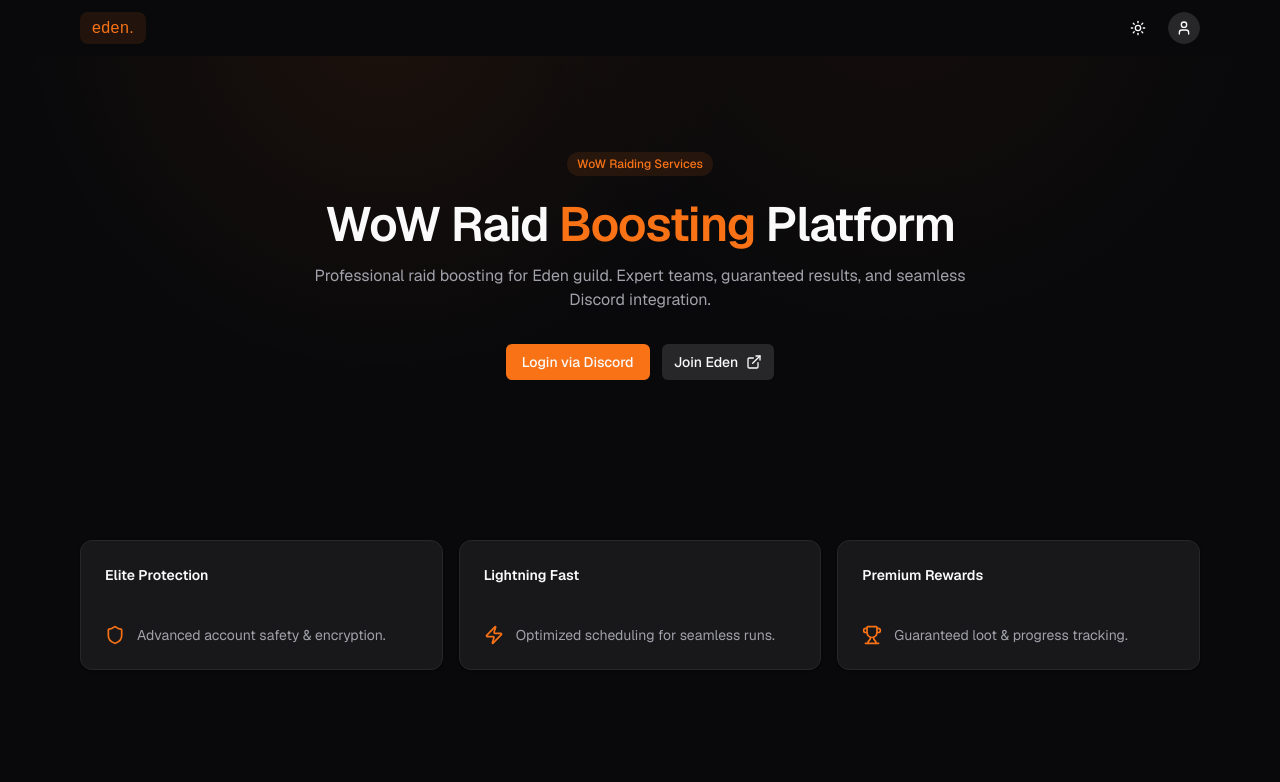
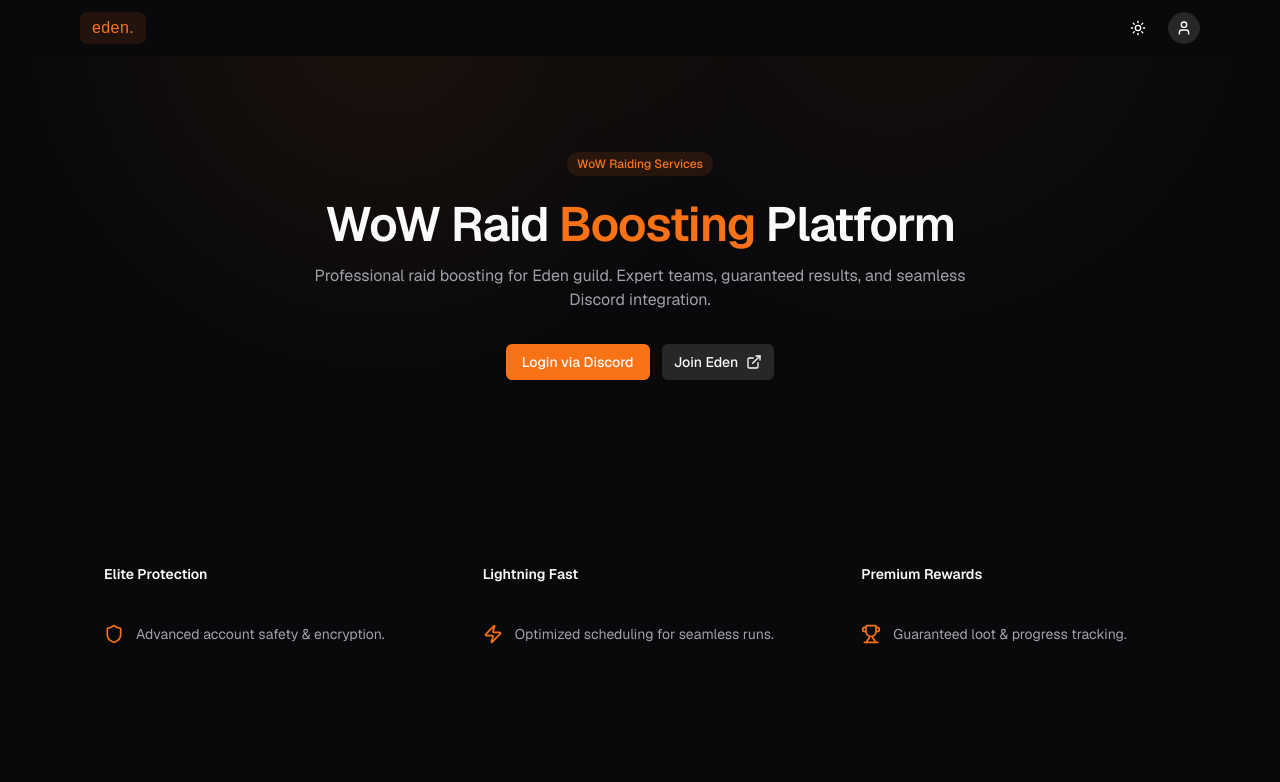
Before and after one commit to aurumco/edenweb, a Next.js app: page / in a window 1280 px wide. Shown: the top 782 px of the page. Built offline with nearby package versions, Linux system fonts and the light colour scheme; no server answers; a web font is replaced by a local one.

Commit message:
Revert "Fix API Integration and Restore Card UI"

```diff
--- a/app/globals.css
+++ b/app/globals.css
@@ -2,22 +2,19 @@
 @import "tw-animate-css";
 
 :root {
-  /* Darker background for high contrast with cards */
   --background: #09090b; /* Zinc 950 */
   --foreground: #fafafa; /* Zinc 50 */
 
-  /* Lighter card background for "boxy" feel */
-  --card: #18181b;       /* Zinc 900 */
+  --card: #09090b;
   --card-foreground: #fafafa;
 
-  --popover: #18181b;    /* Match card */
+  --popover: #09090b;
   --popover-foreground: #fafafa;
 
-  /* Vibrant Orange */
-  --primary: #f97316;    /* Orange 500 */
+  --primary: #f97316; /* Orange 500 */
   --primary-foreground: #fafafa;
 
-  --secondary: #27272a;  /* Zinc 800 */
+  --secondary: #27272a; /* Zinc 800 */
   --secondary-foreground: #fafafa;
 
   --muted: #27272a;
@@ -29,11 +26,11 @@
   --destructive: #7f1d1d; /* Red 900 */
   --destructive-foreground: #fafafa;
 
-  --border: #27272a;      /* Visible border */
+  --border: #27272a;
   --input: #27272a;
   --ring: #f97316;
 
-  --radius: 0.75rem;      /* More rounded */
+  --radius: 0.5rem;
 }
 
 html.light {
@@ -49,7 +46,7 @@
   --primary: #f97316;
   --primary-foreground: #fafafa;
 
-  --secondary: #f4f4f5;
+  --secondary: #f4f4f5; /* Zinc 100 */
   --secondary-foreground: #18181b;
 
   --muted: #f4f4f5;
@@ -61,7 +58,7 @@
   --destructive: #ef4444;
   --destructive-foreground: #fafafa;
 
-  --border: #e4e4e7;
+  --border: #e4e4e7; /* Zinc 200 */
   --input: #e4e4e7;
   --ring: #f97316;
 }
--- a/components/ui/card.tsx
+++ b/components/ui/card.tsx
@@ -7,7 +7,7 @@
     <div
       data-slot="card"
       className={cn(
-        "bg-card text-card-foreground flex flex-col gap-6 rounded-xl border py-6 shadow-sm",
+        "bg-card text-card-foreground flex flex-col gap-6 rounded-xl py-6",
         className
       )}
       {...props}
```
